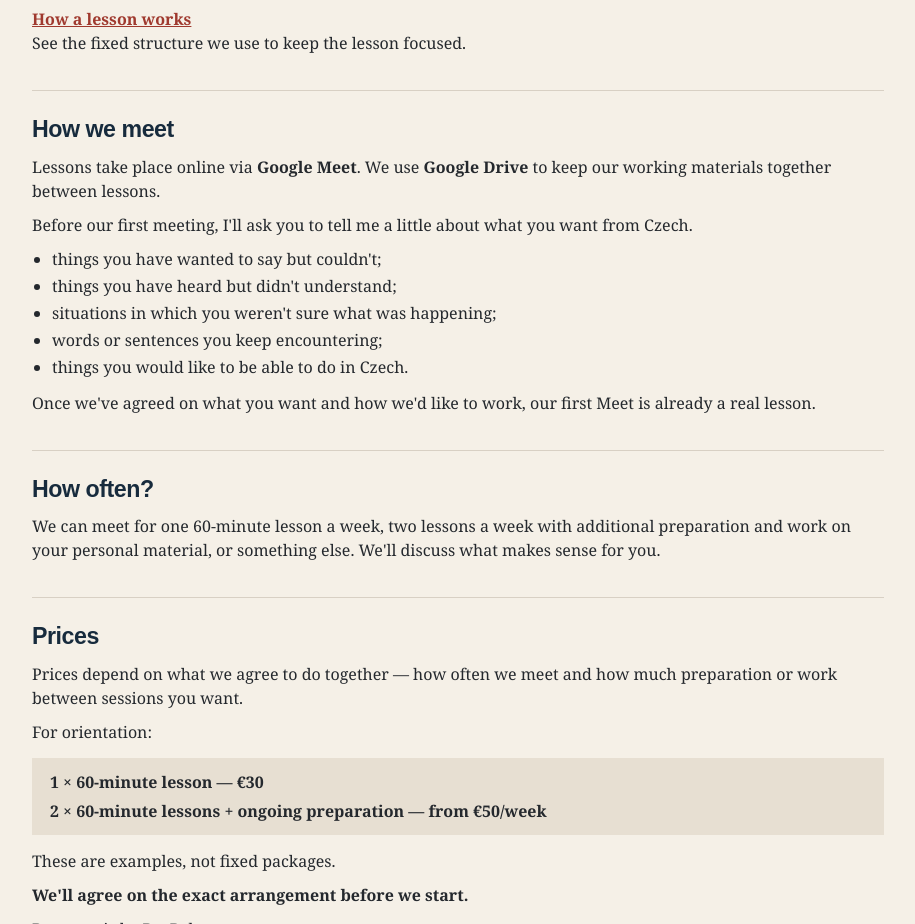
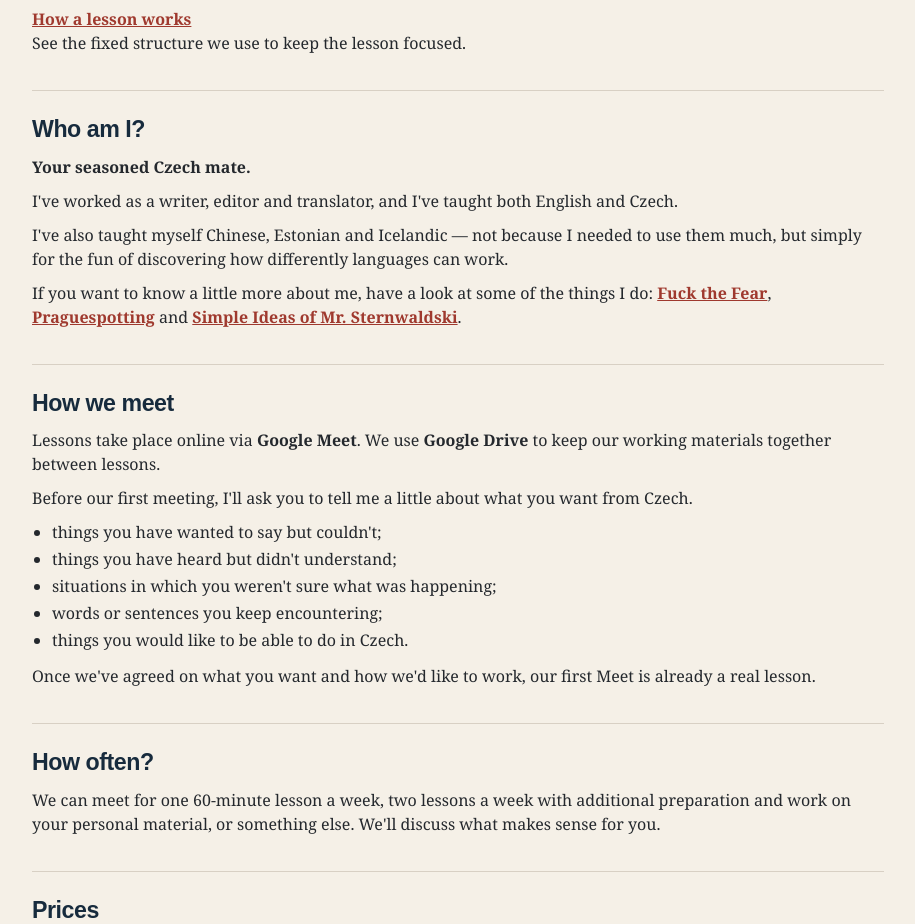
Before and after one commit to Mrakaduha/CzechIslands, a plain HTML site: page index.html in a window 1280 px wide. Shown: the part 843-1767 px from the top of the page, without its empty margins (182-1097 px from the left). Drawn offline with Linux system fonts and the light colour scheme.

Commit message:
about author

```diff
--- a/index.html
+++ b/index.html
@@ -61,6 +61,16 @@ See the fixed structure we use to keep the lesson focused.</p>
 </section>
 
 <section>
+<h2>Who am I?</h2>
+<p><strong>Your seasoned Czech mate.</strong></p>
+<p>I've worked as a writer, editor and translator, and I've taught both English and Czech.</p>
+<p>I've also taught myself Chinese, Estonian and Icelandic — not because I needed to use them much, but simply for the fun of discovering how differently languages can work.</p>
+<p>If you want to know a little more about me, have a look at some of the things I do:
+<a href="https://fuckthefear.net" target="_blank" rel="noopener">Fuck the Fear</a>,
+<a href="https://praguespotting.eu" target="_blank" rel="noopener">Praguespotting</a> and <a href="https://sternwaldski.space" target="_blank" rel="noopener">Simple Ideas of Mr. Sternwaldski</a>.</p>
+</section>
+
+<section>
 <h2>How we meet</h2>
 <p>Lessons take place online via <strong>Google Meet</strong>. We use <strong>Google Drive</strong> to keep our working materials together between lessons.</p>
 <p>Before our first meeting, I'll ask you to tell me a little about what you want from Czech.</p>
```
